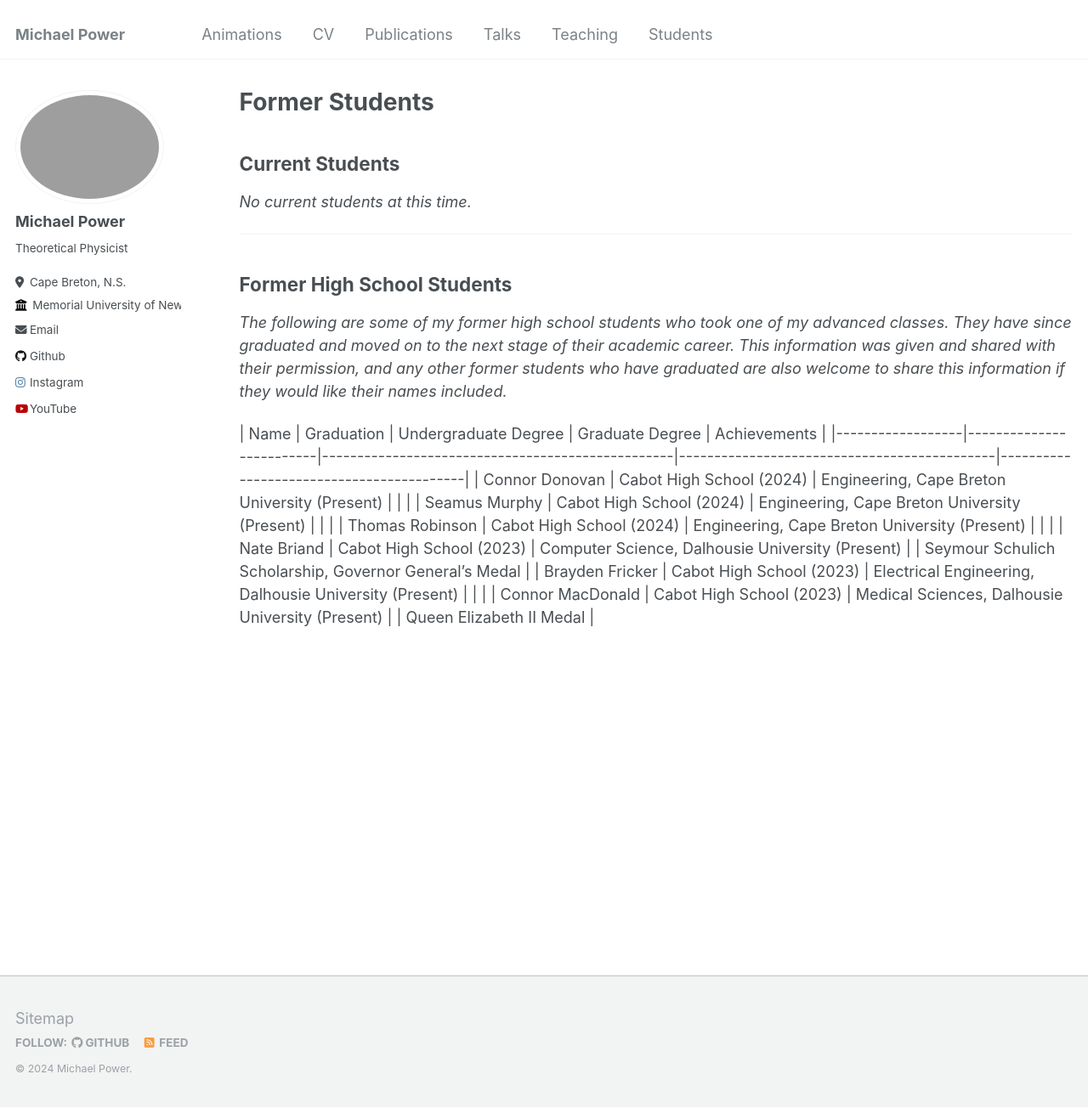
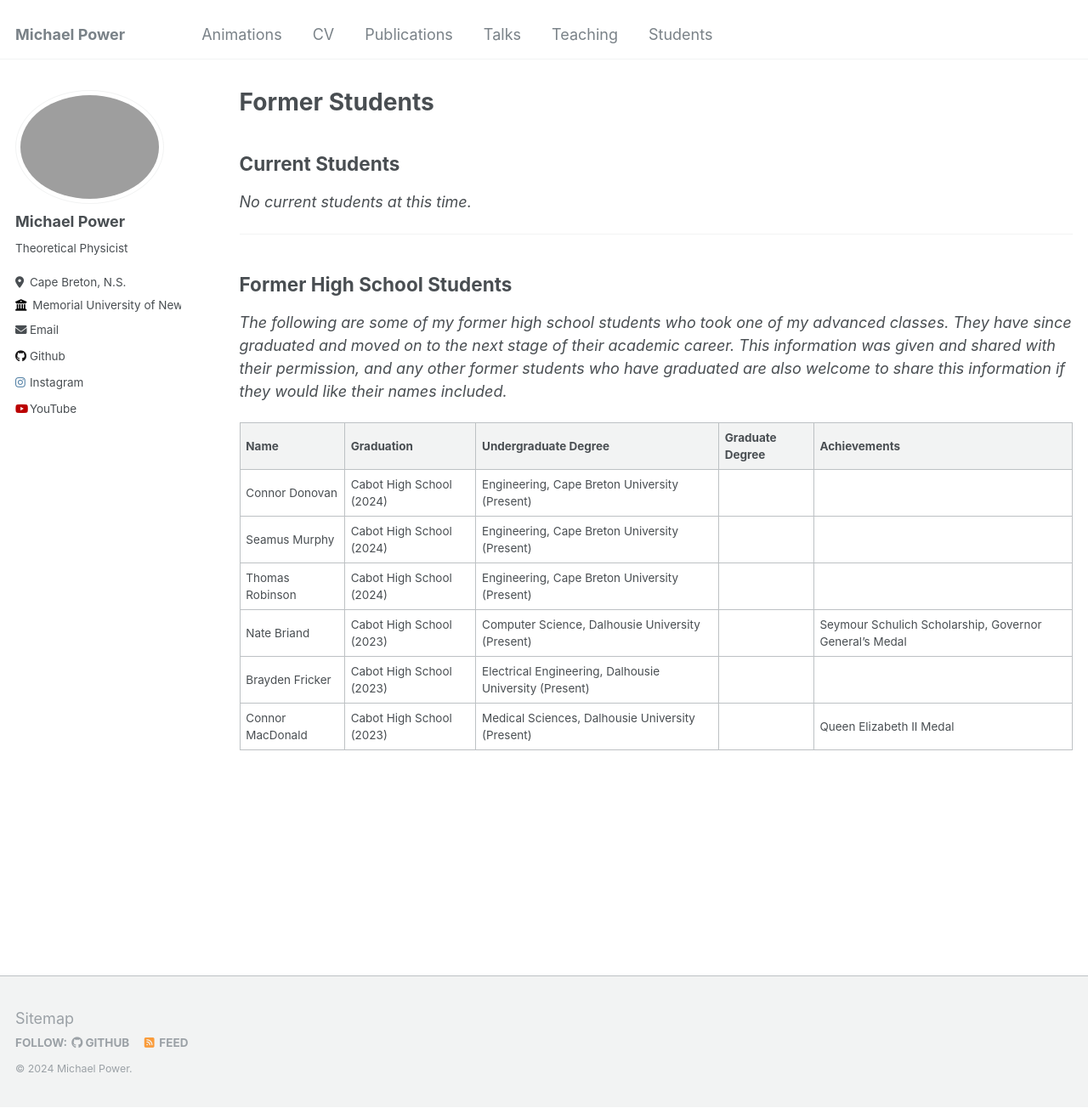
Before and after one commit to Mike-Power666/Mike-Power666.github.io, a Jekyll site: the page built from _pages/students.md, in a window 1280 px wide and 1304 px high. Shown: the whole window at 85% size. Built offline with Jekyll 4.4.1, drawn with Linux system fonts in a browser that asks for light colours.

Commit message:
Update students.md

```diff
--- a/_pages/students.md
+++ b/_pages/students.md
@@ -17,13 +17,58 @@ author_profile: true
 
 <div class="table-responsive">
   <table>
-    | Name             | Graduation              | Undergraduate Degree                             | Graduate Degree                              | Achievements                             |
-|------------------|-------------------------|--------------------------------------------------|---------------------------------------------|------------------------------------------|
-| Connor Donovan   | Cabot High School (2024) | Engineering, Cape Breton University (Present)    |                                             |                                          |
-| Seamus Murphy    | Cabot High School (2024) | Engineering, Cape Breton University (Present)    |                                             |                                          |
-| Thomas Robinson  | Cabot High School (2024) | Engineering, Cape Breton University (Present)    |                                             |                                          |
-| Nate Briand      | Cabot High School (2023) | Computer Science, Dalhousie University (Present) |                                             | Seymour Schulich Scholarship, Governor General’s Medal |
-| Brayden Fricker  | Cabot High School (2023) | Electrical Engineering, Dalhousie University (Present) |                                        |                                          |
-| Connor MacDonald | Cabot High School (2023) | Medical Sciences, Dalhousie University (Present)  |                                             | Queen Elizabeth II Medal                 |
+    <thead>
+      <tr>
+        <th>Name</th>
+        <th>Graduation</th>
+        <th>Undergraduate Degree</th>
+        <th>Graduate Degree</th>
+        <th>Achievements</th>
+      </tr>
+    </thead>
+    <tbody>
+      <tr>
+        <td>Connor Donovan</td>
+        <td>Cabot High School (2024)</td>
+        <td>Engineering, Cape Breton University (Present)</td>
+        <td></td>
+        <td></td>
+      </tr>
+      <tr>
+        <td>Seamus Murphy</td>
+        <td>Cabot High School (2024)</td>
+        <td>Engineering, Cape Breton University (Present)</td>
+        <td></td>
+        <td></td>
+      </tr>
+      <tr>
+        <td>Thomas Robinson</td>
+        <td>Cabot High School (2024)</td>
+        <td>Engineering, Cape Breton University (Present)</td>
+        <td></td>
+        <td></td>
+      </tr>
+      <tr>
+        <td>Nate Briand</td>
+        <td>Cabot High School (2023)</td>
+        <td>Computer Science, Dalhousie University (Present)</td>
+        <td></td>
+        <td>Seymour Schulich Scholarship, Governor General’s Medal</td>
+      </tr>
+      <tr>
+        <td>Brayden Fricker</td>
+        <td>Cabot High School (2023)</td>
+        <td>Electrical Engineering, Dalhousie University (Present)</td>
+        <td></td>
+        <td></td>
+      </tr>
+      <tr>
+        <td>Connor MacDonald</td>
+        <td>Cabot High School (2023)</td>
+        <td>Medical Sciences, Dalhousie University (Present)</td>
+        <td></td>
+        <td>Queen Elizabeth II Medal</td>
+      </tr>
+    </tbody>
   </table>
 </div>
```
